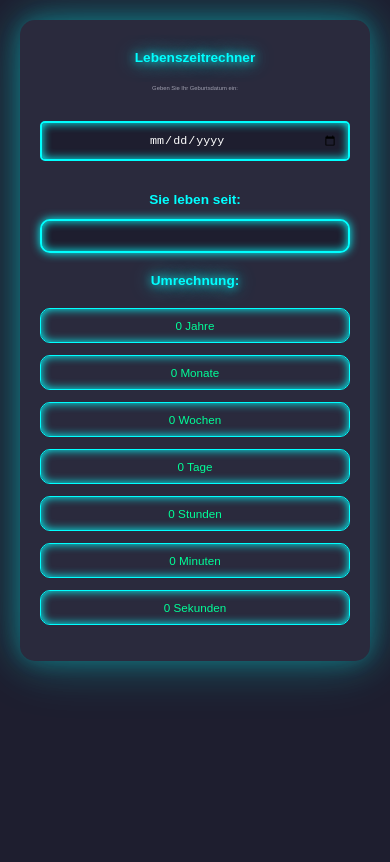
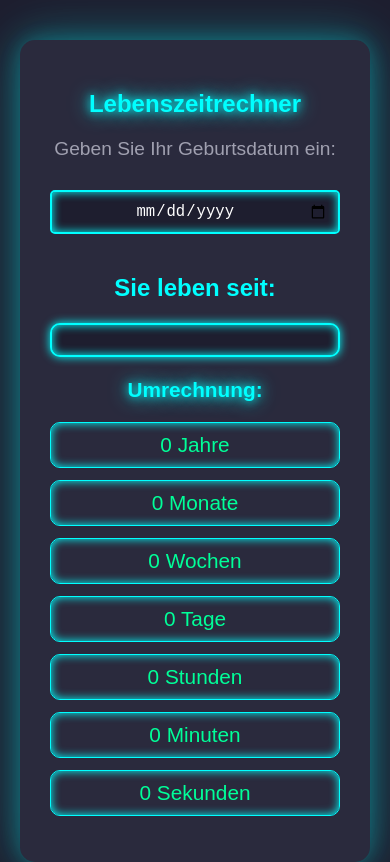
Before and after one commit to Fadaflo/Real-Age, a plain HTML site: page index.html in a window 390 px wide. Drawn offline with Linux system fonts and the light colour scheme.

Commit message:
Update styles.css

```diff
--- a/styles.css
+++ b/styles.css
@@ -5,10 +5,10 @@ body {
     color: #ffffff;
     display: flex;
     justify-content: center;
-    align-items: flex-start;
+    align-items: flex-start; /* Startet den Inhalt weiter oben */
     height: 100vh;
     margin: 0;
-    padding: 20px;
+    padding: 20px; /* Erhöhtes Padding */
     box-sizing: border-box;
     overflow-y: auto;
 }
@@ -16,28 +16,29 @@ body {
 /* Container-Stil */
 .container {
     background-color: #2a2a3d;
-    padding: 20px;
+    padding: 30px; /* Erhöhtes Padding für den Container */
     border-radius: 15px;
     box-shadow: 0 0 20px rgba(0, 255, 255, 0.2), 0 0 40px rgba(0, 255, 255, 0.2), 0 0 60px rgba(0, 255, 255, 0.2);
-    max-width: 500px;
+    max-width: 800px; /* Feste maximale Breite */
     width: 100%;
     height: auto;
     text-align: center;
-    margin-bottom: 20px;
+    overflow-y: auto; /* Ermöglicht Scrollen innerhalb des Containers */
+    margin-top: 20px; /* Mehr Abstand zum oberen Rand des Bildschirms */
 }
 
 /* Titel */
 h1 {
     color: #00ffff;
-    font-size: 2.5vw;
+    font-size: 2em; /* Feste Schriftgröße */
     margin-bottom: 20px;
-    margin-top: 10px;
+    margin-top: 20px; /* Mehr Platz über dem Titel */
     text-shadow: 0 0 10px #00ffff, 0 0 20px #00ffff;
 }
 
 /* Labels und Eingabe */
 label {
-    font-size: 1.5vw;
+    font-size: 1.2em; /* Feste Schriftgröße */
     color: #a0a0b0;
     display: block;
     margin-bottom: 10px;
@@ -46,26 +47,26 @@ label {
 input[type="date"] {
     margin: 20px 0;
     padding: 10px;
-    font-size: 1.5vw;
+    font-size: 1.2em; /* Feste Schriftgröße */
     border: 2px solid #00ffff;
     border-radius: 5px;
     background-color: #1e1e2f;
     color: #ffffff;
     box-shadow: inset 0 0 10px #00ffff;
     text-align: center;
-    width: 100%; /* Passt das Eingabefeld in den Container ein */
-    box-sizing: border-box; /* Stellt sicher, dass das Padding enthalten ist */
+    width: 100%;
+    box-sizing: border-box;
 }
 
 /* Live-Anzeige */
 #liveDisplay h2 {
-    font-size: 2vw;
+    font-size: 1.8em; /* Feste Schriftgröße */
     color: #00ffff;
     margin-bottom: 10px;
 }
 
 #liveTime {
-    font-size: 1.8vw;
+    font-size: 1.3em; /* Feste Schriftgröße */
     font-weight: bold;
     background-color: #1e1e2f;
     padding: 15px;
@@ -83,7 +84,7 @@ input[type="date"] {
 }
 
 #convertedTime h3 {
-    font-size: 1.5vw;
+    font-size: 1.5em; /* Feste Schriftgröße */
     color: #00ffff;
     text-shadow: 0 0 10px #00ffff, 0 0 20px #00ffff;
     margin-bottom: 20px;
@@ -95,7 +96,7 @@ input[type="date"] {
 }
 
 #convertedTime li {
-    font-size: 1.5vw;
+    font-size: 1.2em; /* Feste Schriftgröße */
     margin: 12px 0;
     padding: 10px;
     background-color: #2a2a3d;
@@ -108,7 +109,7 @@ input[type="date"] {
 
 /* Entfernt doppelte Zeiteinheiten */
 #convertedTime li span::after {
-    content: ''; /* Keine doppelte Zeiteinheit hinzufügen */
+    content: '';
 }
 
 /* Hover-Effekt für interaktive Elemente */
@@ -129,22 +130,22 @@ input[type="date"]:hover {
 /* Anpassungen für kleinere Bildschirme */
 @media (max-width: 768px) {
     h1 {
-        font-size: 3.5vw;
+        font-size: 1.5em;
     }
 
     #liveTime, #convertedTime li {
-        font-size: 3vw;
+        font-size: 1.3em;
     }
 
     input[type="date"] {
-        font-size: 3vw;
+        font-size: 1.2em;
     }
 
     #liveDisplay h2 {
-        font-size: 3.5vw;
+        font-size: 1.5em;
     }
 
     #convertedTime h3 {
-        font-size: 3.5vw;
+        font-size: 1.3em;
     }
 }
```
